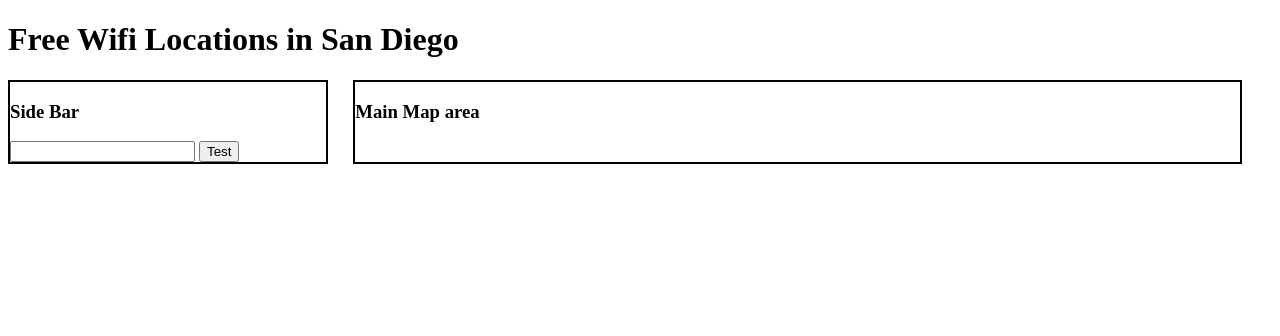
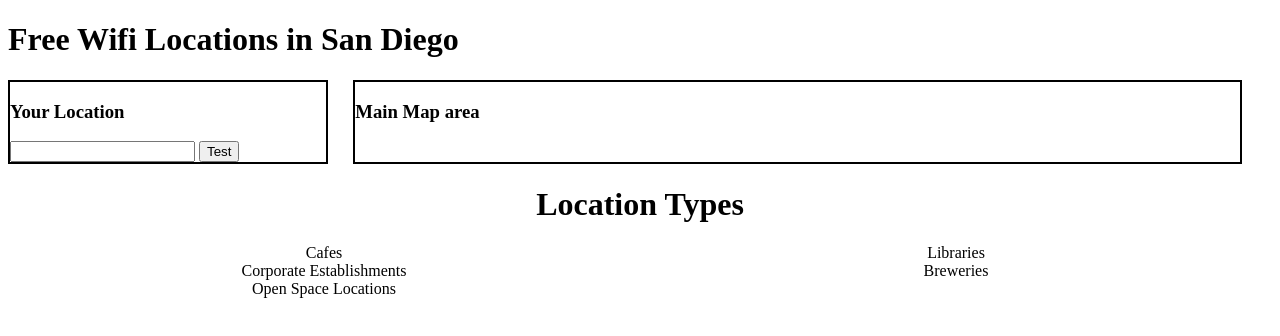
Before and after one commit to BrandonMGH/FreeWifiLocationsSD, a plain HTML site: page index.html in a window 1280 px wide. Drawn offline with Linux system fonts and the light colour scheme.

Commit message:
Adding some new sections to the DOM

```diff
--- a/assets/css/index.css
+++ b/assets/css/index.css
@@ -1,5 +1,7 @@
 
-.MainContainer {
+
+
+#MapContainer {
     display: flex
 }
 
@@ -14,3 +16,14 @@
     border: solid 2px black;
     width: 25%
 }
+
+#BusinessTypeContainer {
+    display: grid;
+    text-align: center;
+}
+
+#BusinessTypesContainer{
+    display: grid;
+    grid-template-columns: 1fr 1fr;
+    justify-content: center;
+}
--- a/index.html
+++ b/index.html
@@ -9,9 +9,9 @@
 <body>
     <div>
         <h1>Free Wifi Locations in San Diego</h1>
-        <div  class="MainContainer">
+        <div id="MapContainer">
             <div id="SideBar">
-                <h3>Side Bar</h3>
+                <h3>Your Location</h3>
                 <input id="testInput">
                 <button onClick="getInfo()" value="rock" id="testButton">Test</button>
             </div>
@@ -19,6 +19,17 @@
                 <h3> Main Map area</h3>
             </div>
         </div>
+        <div id="BusinessTypeContainer">
+            <h1>Location Types</h1>
+            <div id="BusinessTypesContainer">
+                <div>Cafes</div>
+                <div>Libraries</div>
+                <div>Corporate Establishments</div>
+                <div>Breweries</div>
+                <div>Open Space Locations</div>
+            </div>
+
+        </div>
     </div>
     <script src="assets/js/index.js"></script>
 </body>
```
